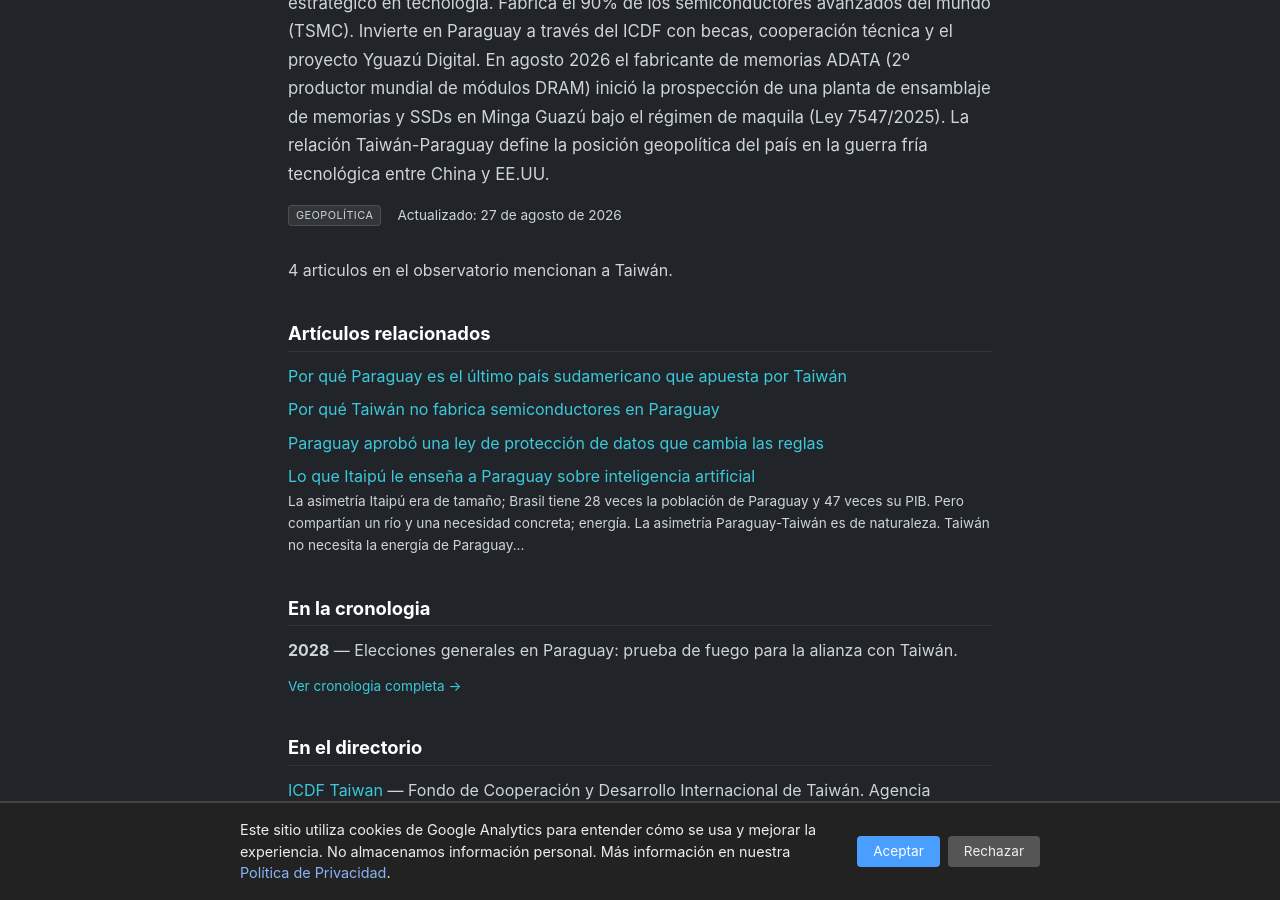
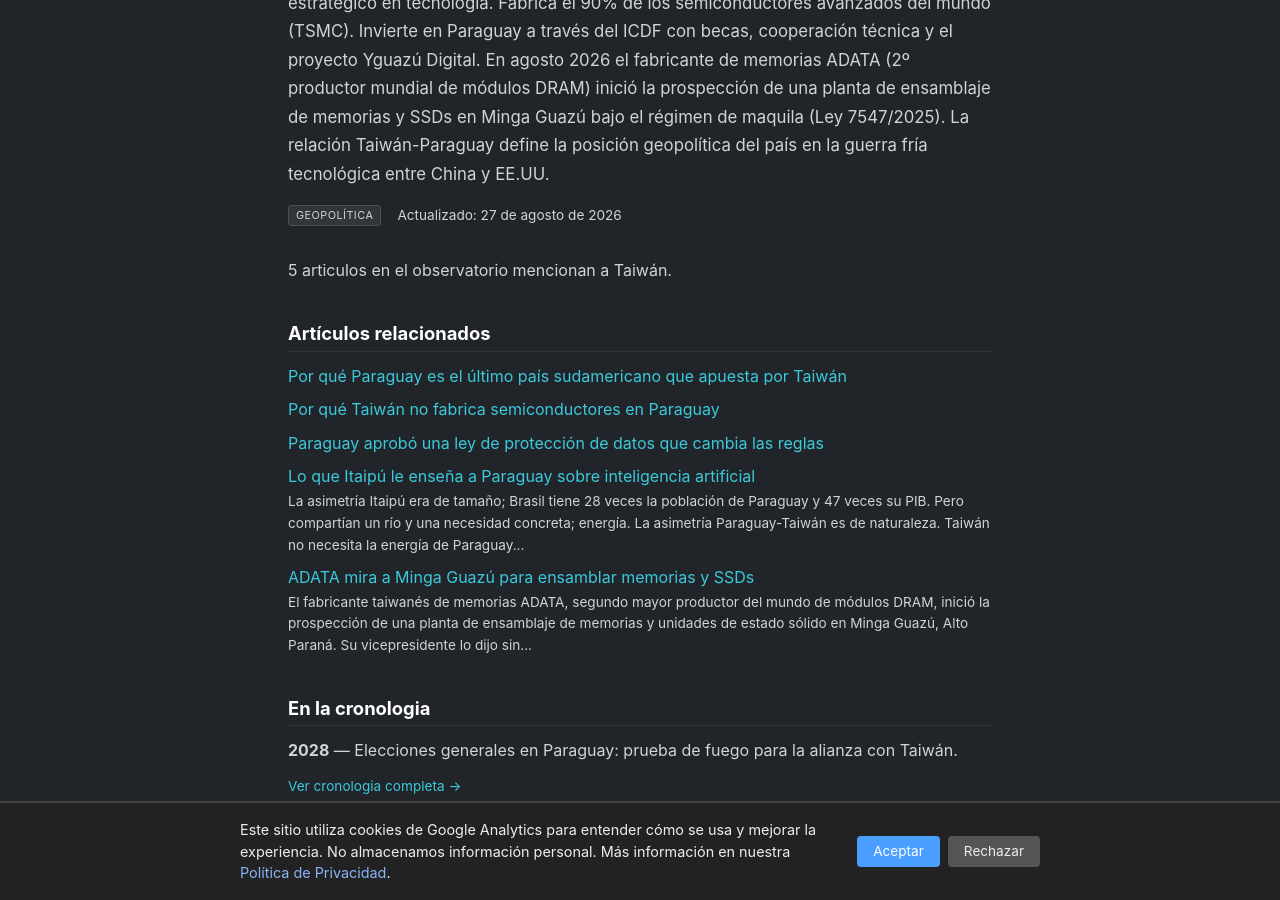
Before and after one commit to miravosqueinteresante/muchotexto.net, a Jekyll site: the page built from entidades/taiwan.markdown, in a window 1280 px wide and 900 px high, scrolled down 312 px. Built offline with Jekyll 4.4.1, drawn with Linux system fonts in a browser that asks for light colours.

Commit message:
Observatorio post artículo #48: hito ADATA en cronología enlaza al análisis, entidad Taiwán captura el artículo

```diff
--- a/cronologia.markdown
+++ b/cronologia.markdown
@@ -95,7 +95,7 @@
 - **Julio 2026** — [BCP emite reglamento tarifario](/articulos/2026/07/24/ecommerce-logistica-paraguay/) para transparentar comisiones de medios de pago electrónicos.
 - **Julio 2026** — MOPC presenta [monitoreo inteligente del Puente Bioceánico](/articulos/2026/07/17/smart-cities-asuncion-paraguay/) con sensores sísmicos y gemelos digitales.
 - **2 Julio 2026** — El [Expediente Judicial Electrónico](/articulos/2026/07/21/ia-justicia-paraguay/) se expande a Juzgados Penales de Saltos del Guairá. ~42% de Juzgados de Paz ya opera con el sistema.
-- **18-20 Agosto 2026** — El [vicepresidente de ADATA para América Latina, Felipe Masselli](#), se reúne con el Ministerio de Industria y Comercio, la cúpula de Rediex y la delegación de Taiwán (embajador Iván Lee) para evaluar una planta de ensamblaje de memorias DRAM y SSDs en Minga Guazú. Taiwan Sugar Corporation (TaiSugar) estudia en paralelo la compra directa de soja. Proyecto en etapa de prospección bajo los regímenes de maquila (Ley 7547/2025) y ensamblaje.
+- **18-20 Agosto 2026** — El [vicepresidente de ADATA, Felipe Masselli](/articulos/2026/08/28/adata-minga-guazu-memorias-semiconductores/), se reúne con el Ministerio de Industria y Comercio, la cúpula de Rediex y la delegación de Taiwán (embajador Iván Lee) para evaluar una planta de ensamblaje de memorias DRAM y SSDs en Minga Guazú. Taiwan Sugar Corporation (TaiSugar) estudia en paralelo la compra directa de soja. Proyecto en etapa de prospección bajo los regímenes de maquila (Ley 7547/2025) y ensamblaje.
 
 ## Lo que viene
 
--- a/entidades/taiwan.markdown
+++ b/entidades/taiwan.markdown
@@ -20,6 +20,9 @@
   - title: "Lo que Itaipú le enseña a Paraguay sobre inteligencia artificial"
     url: /articulos/2026/08/01/modelo-itaipu-gobernanza-ia/
     context: "La asimetría Itaipú era de tamaño; Brasil tiene 28 veces la población de Paraguay y 47 veces su PIB. Pero compartían un río y una necesidad concreta; energía. La asimetría Paraguay-Taiwán es de naturaleza. Taiwán no necesita la energía de Paraguay..."
+  - title: "ADATA mira a Minga Guazú para ensamblar memorias y SSDs"
+    url: /articulos/2026/08/28/adata-minga-guazu-memorias-semiconductores/
+    context: "El fabricante taiwanés de memorias ADATA, segundo mayor productor del mundo de módulos DRAM, inició la prospección de una planta de ensamblaje de memorias y unidades de estado sólido en Minga Guazú, Alto Paraná. Su vicepresidente lo dijo sin..."
 obs_glosario:
   - label: "TSMC (Taiwan Semiconductor Manufacturing Company)"
     url: /articulos/2026/07/15/semiconductores-taiwan-paraguay/
@@ -57,4 +60,4 @@
     context: "Paraguay produce alrededor de 400 graduados en informática por año. El país gasta $1.200 anuales por alumno en educación, muy por debajo del promedio regional. Taiwán amplió su programa de becas en..."
 ---
 
-4 articulos en el observatorio mencionan a Taiwán.
+5 articulos en el observatorio mencionan a Taiwán.
--- a/grafo.json
+++ b/grafo.json
@@ -156,13 +156,13 @@
       "source": "ande",
       "target": "itaipu",
       "type": "ley",
-      "label": "Tarifa de Itaipú 2024-2026"
+      "label": "Anexo C del Tratado de Itaipú"
     },
     {
       "source": "ande",
       "target": "itaipu",
       "type": "ley",
-      "label": "Anexo C del Tratado de Itaipú"
+      "label": "Tarifa de Itaipú 2024-2026"
     },
     {
       "source": "ande",
```
